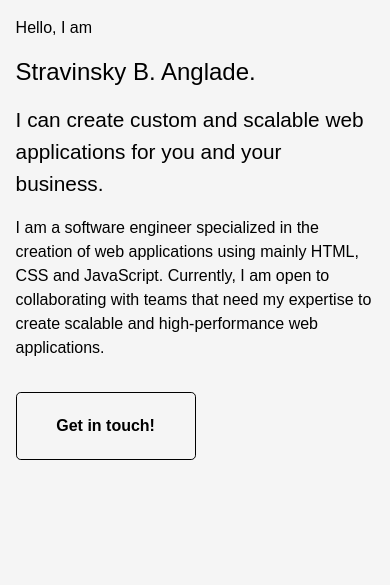
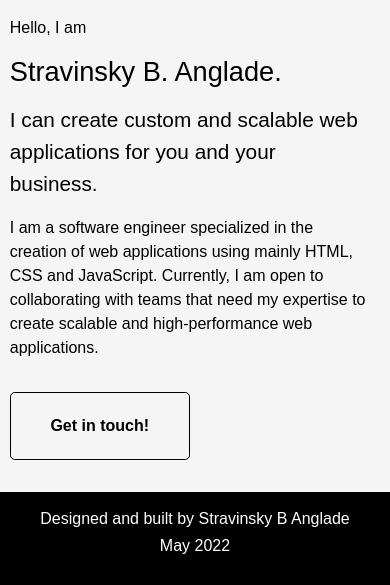
Before and after one commit to vegatch/blog, a website: page index.html in a window 390 px wide. Shown: the part 551-1136 px from the top of the page. Before the commit the page ends 1011 px from the top, so only its background shows below. Drawn offline with Linux system fonts and the light colour scheme.

Commit message:
adding footer

```diff
--- a/css/style.css
+++ b/css/style.css
@@ -23,9 +23,15 @@ body{
 
 /* A{
     color: var(--white);
-    /* text-transform: lowercase; */
+    /* text-transform: lowercase;
 } */
-.main-container,
+
+.menu-display,
+.my-footer{
+    width: 100%;
+}
+
+/* .main-container,  */
 .desktop-container,
 .img-home-container,
 .my-info-container {
@@ -105,13 +111,16 @@ li a:hover {
 /* End : Navigation for Desktop */
 
 /* home page style */
+
 .main-container{
     display: flex;
-    justify-content: start;
-    margin: 0 auto;
-    /* background-color: hsl(84, 74%, 44%); */
-    height: 100%;
+    justify-content: center;
+    width: 100%;
+    background: var(--whitesmoke)
 }
+
+
+
 
 .img-home-container{
     display: flex;
@@ -126,12 +135,14 @@ li a:hover {
 
 
 .my-name, .my-ability{
-    font-size: 1.5rem;
+    /* font-size: 1.6rem; */
     margin: 1rem 0;
     line-height: 2rem;
 
 }
-
+.my-name{
+    font-size: 1.7rem;
+}
 .my-ability{
     font-size: 1.3rem;
 }
@@ -205,7 +216,7 @@ form > input{
     p{
         font-size: 16px;
     }
-    .main-container,
+    /* .main-container,  */
     form,
     section,
     .my-info-container,
@@ -404,6 +415,10 @@ form > input{
     }
 
     /* home page */
+
+    .main-container-layout {
+        width: 95vw;
+    }
     .profile-container{
         display: block;
         background-color: ;
@@ -436,6 +451,8 @@ form > input{
         flex-direction: column;
         /* margin-bottom: 1rem; */
         color: var(--black);
+        /* background-color: red;
+        font-weight: normal; */
     }
 
     .profile-contact *{
@@ -447,6 +464,26 @@ form > input{
         margin-right: 1rem;
         color: rgb(1, 1, 80);
 
+    }
+    .my-footer{
+        display: block;
+        margin-top: 2rem;
+
+    }
+    .footer-container{
+        height: 11vh;
+        width: 100%;
+        background-color: var(--black);
+        color: white;
+        margin: auto;
+        display: flex;
+        justify-content: center;
+        align-items: center;
+        flex-direction: column;
+    }
+
+    .footer-container p{
+        margin-bottom: .7rem;
     }
     .big-btn a{
         color: var(--black);
--- a/index.html
+++ b/index.html
@@ -11,33 +11,14 @@
     <script src="./main.js" defer></script>
 </head>
 <body>
+    <!-- navigation -->
     <nav class="nav-container" >
         <div class="menu-display mobile-display">  </div>
     </nav>
+    <!-- Main  -->
     <main class="main-container">
         <div class="main-container-layout">
-            <div class="profile-container">
-                <figure class="img-container">
-                    <img class="profile-image" src="./pics/ben_new.jpg" alt="me">
-                </figure>
-                <div class="profile-name">
-                    <div>
-                        <p>Stravinsky B Anglade</p>
-                    </div>
-                    <div>
-                        <p>Software Engineer</p>
-                    </div>
-                </div>
-                <div class="profile-contact">
-                    <a href="tel:+1-786-247-2127"><i class="fa-solid fa-phone"> (786) 247-2127</i></a>
-                    <a  href="mailto:email@example.com"><i class="fa-solid fa-envelope" > sbaedx@gmail.com</i></a>
-                </div>
-                <div class="profile-media">
-                    <a href="https://github.com/vegatch"><i class="fa-brands fa-github"></i></a>
-                    <a href="https://www.linkedin.com/in/stravinsky-b%C3%A9n%C3%A9dict-anglade/"><i class="fa-brands fa-linkedin-in"></i></a>
-                    <a href="#"><i class="fa-brands fa-facebook"></i></a>
-                </div>
-            </div>
+            <!-- side profile inject here -->
             <div class="my-info-container">
                 <div class="img-home-container">
                     <!-- <img src="./pics/home.png" alt=""> -->
@@ -47,14 +28,19 @@
                 <h3 class="my-ability">I can create custom and scalable web applications for you and your business.</h3>
                 <p class="my-profile">I am a software engineer specialized in the creation of web applications
                     using mainly HTML, CSS and JavaScript.
-                Currently, I am open to collaborating with teams that need my expertise to create
-                scalable and high-performance web applications.</p>
+                    Currently, I am open to collaborating with teams that need my expertise to create
+                    scalable and high-performance web applications.</p>
                 <button type="button" class="big-btn btn-mobile"><a href="./contact.html">Get in touch!</a></button>
 
             </div>
+
         </div>
 
 
     </main>
+    <!-- Footer -->
+    <div class="my-footer">
+    </div>
+
 </body>
 </html>
--- a/main.js
+++ b/main.js
@@ -41,6 +41,48 @@ let mobileNav = document.createElement('template')
     `;
     document.querySelector('.mobile-display').appendChild(mobileNav.content);
 
+let sideProfile = document.createElement('div')
+sideProfile.innerHTML =`
+            <div class="profile-container">
+                <figure class="img-container">
+                    <img class="profile-image" src="./pics/ben_new.jpg" alt="me">
+                </figure>
+                <div class="profile-name">
+                    <div>
+                        <p>Stravinsky Bénédict Anglade</p>
+                    </div>
+                    <div>
+                        <p>Software Engineer</p>
+                    </div>
+                </div>
+                <div class="profile-contact">
+                    <a href="tel:+1-786-247-2127"><i class="fa-solid fa-phone"> (786) 247-2127</i></a>
+                    <a  href="mailto:email@example.com"><i class="fa-solid fa-envelope" > sbaedx@gmail.com</i></a>
+                </div>
+                <div class="profile-media">
+                    <a href="https://github.com/vegatch"><i class="fa-brands fa-github"></i></a>
+                    <a href="https://www.linkedin.com/in/stravinsky-b%C3%A9n%C3%A9dict-anglade/"><i class="fa-brands fa-linkedin-in"></i></a>
+                    <a href="#"><i class="fa-brands fa-facebook"></i></a>
+                </div>
+            </div>
+`
+let divContainer = document.querySelector('.main-container-layout')
+divContainer.prepend(sideProfile);
+
+let myfooter = document.createElement("div");
+myfooter.innerHTML=`
+        <div class="footer-container">
+            <div>
+                <p>Designed and built by Stravinsky B Anglade</p>
+            </div>
+            <div>
+                <p> May 2022</p>
+            </div>
+        </div>
+`
+let footerContainer = document.querySelector(".my-footer")
+footerContainer.append(myfooter);
+
 let menuToggle = function(){
     let menu = document.querySelector(".mobile-links")
     if(menu.style.display === "none" ){
```
